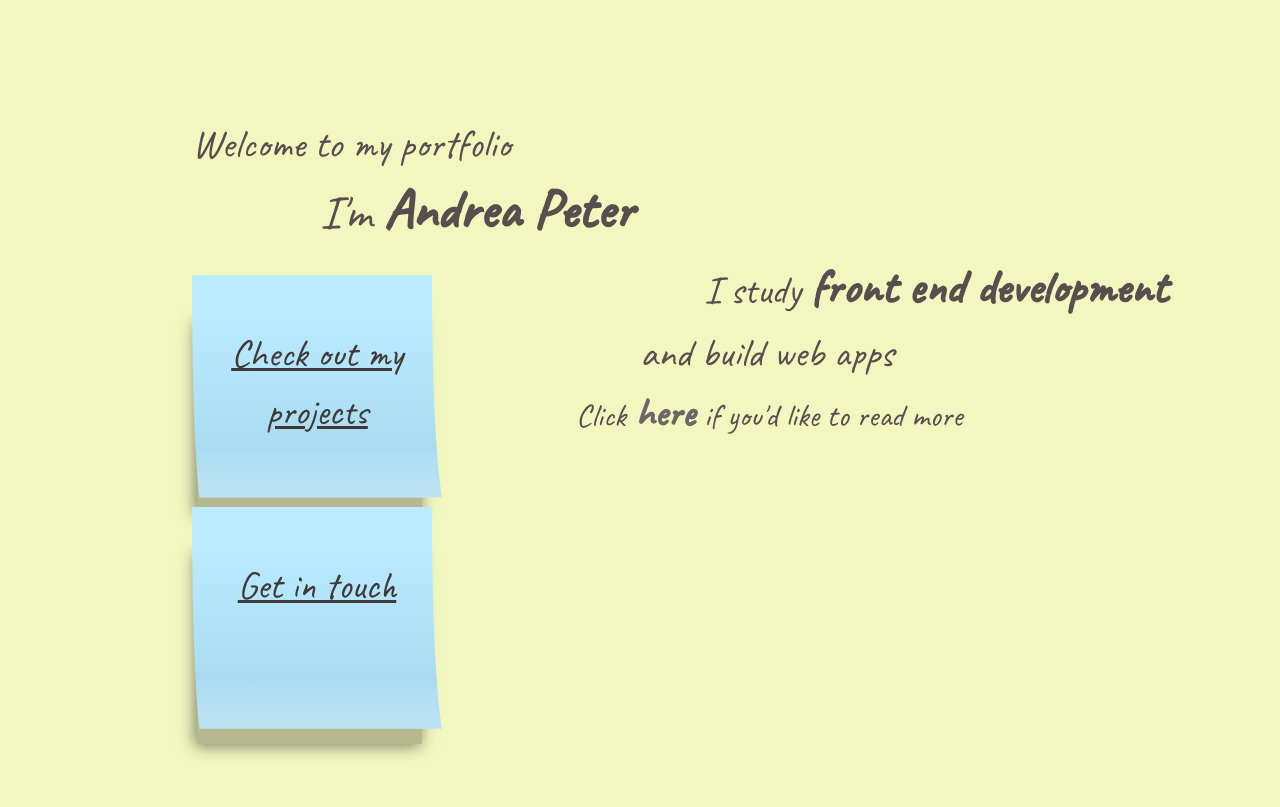
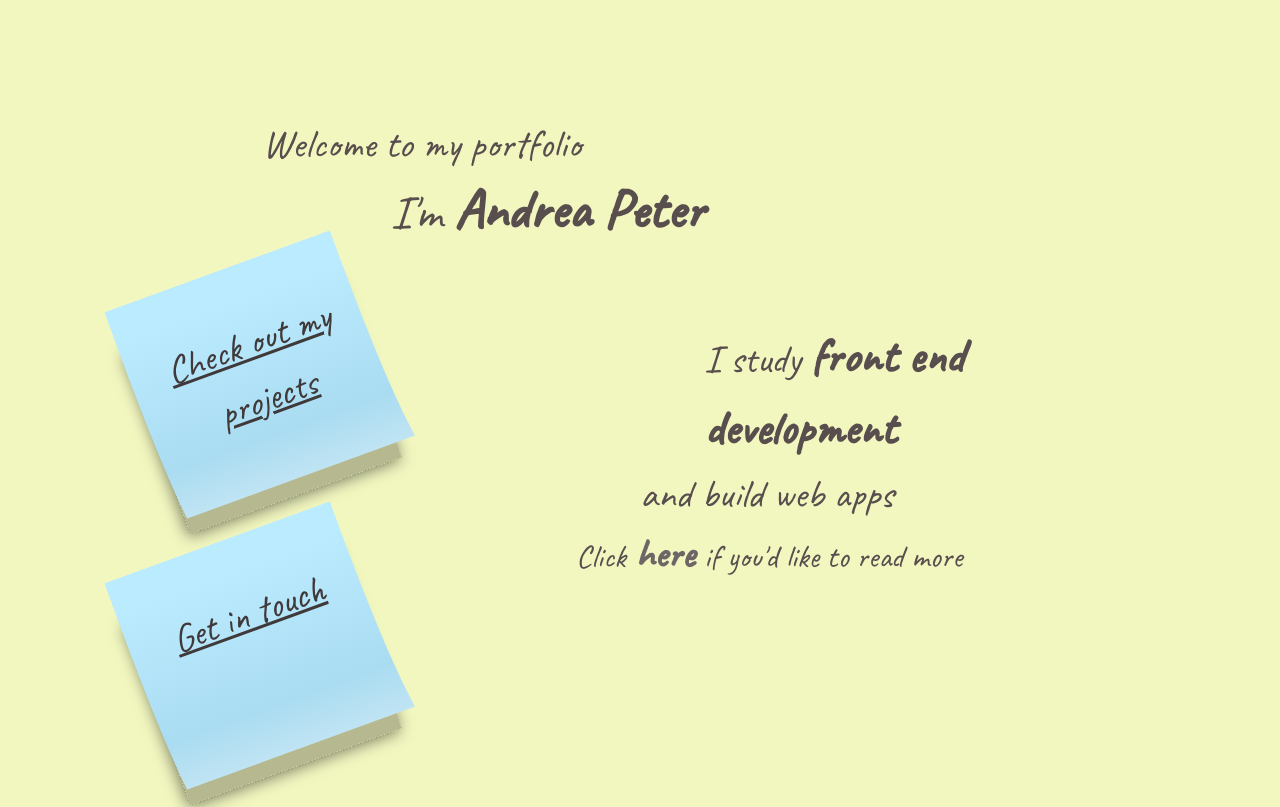
Before and after one commit to pandi1813/react-portfolio, a React (Create React App) app: page / in a window 1280 px wide. Built offline with nearby package versions, Linux system fonts and the light colour scheme.

Commit message:
basic homepage styling

```diff
--- a/src/components/BrandStatement/brand-statement.css
+++ b/src/components/BrandStatement/brand-statement.css
@@ -3,6 +3,8 @@
   margin-left: 45vw;
   font-size: 2.5rem;
   position: absolute;
+  right: 20vw;
+  top: 40vh;
 }
 
 .statement p {
--- a/src/components/StickyNoteLinks/sticky-note.css
+++ b/src/components/StickyNoteLinks/sticky-note.css
@@ -16,9 +16,10 @@
   .sticky-container {
     max-width: 250px;
     position: relative;
-    margin: 0 0 0 15vw;
+    margin: 0 0 5vh 10vw;
     pad: 0;
-
+    top: 30vh;
+    transform: rotate(-20deg);
   }
 
   .sticky-outer {
--- a/src/components/Welcome/welcome.css
+++ b/src/components/Welcome/welcome.css
@@ -2,6 +2,8 @@
 .welcome {
   font-family: 'Caveat', cursive;
   margin: 15vh 0 0 15vw;
+  position: absolute;
+  right: 40vw;
 }
 
 .welcome h2 {
@@ -12,62 +14,3 @@
   font-size: 3.5rem;
   font-weight: bold;
 }
-/* .welcome h2 {
-    padding-left: 10vw;
-    padding-right: 5vw;
-  }
-
-
-  .sticky-container {
-    max-width: 340px;
-    position: relative;
-    margin: 0 0 0 25vw;
-    pad: 0;
-
-  }
-
-  .sticky-outer {
-    display: flex;
-    padding-top: 92.5925926%;
-    position: relative;
-
-    width: 100%;
-  }
-
-  .sticky {
-    position: absolute;
-    top: 0;
-    left: 0;
-    right: 0;
-    bottom: 0;
-  }
-
-
-  .sticky:before {
-    box-shadow: -2px 2px 15px 0 rgba(0, 0, 0, 0.5);
-    background-color: rgba(0, 0, 0, 0.25);
-    content: '';
-    width: 90%;
-    left: 5px;
-    height: 83%;
-    position: absolute;
-    top: 30%;
-  }
-
-
-  .sticky-content {
-    background: linear-gradient(180deg,
-        rgba(187, 235, 255, 1) 0%,
-        rgba(187, 235, 255, 1) 12%,
-        rgba(170, 220, 241, 1) 75%,
-        rgba(195, 229, 244, 1) 100%);
-    width: 100%;
-    height: 100%;
-    padding: 20% 10%;
-
-    justify-content: center;
-    align-items: center;
-    font-family: 'Caveat', cursive;
-    text-align: center;
-    clip-path: url(#stickyClip);
-  } */
```
Also changed, not shown: src/components/Welcome/Welcome.jsx (+1 -27 lines).
